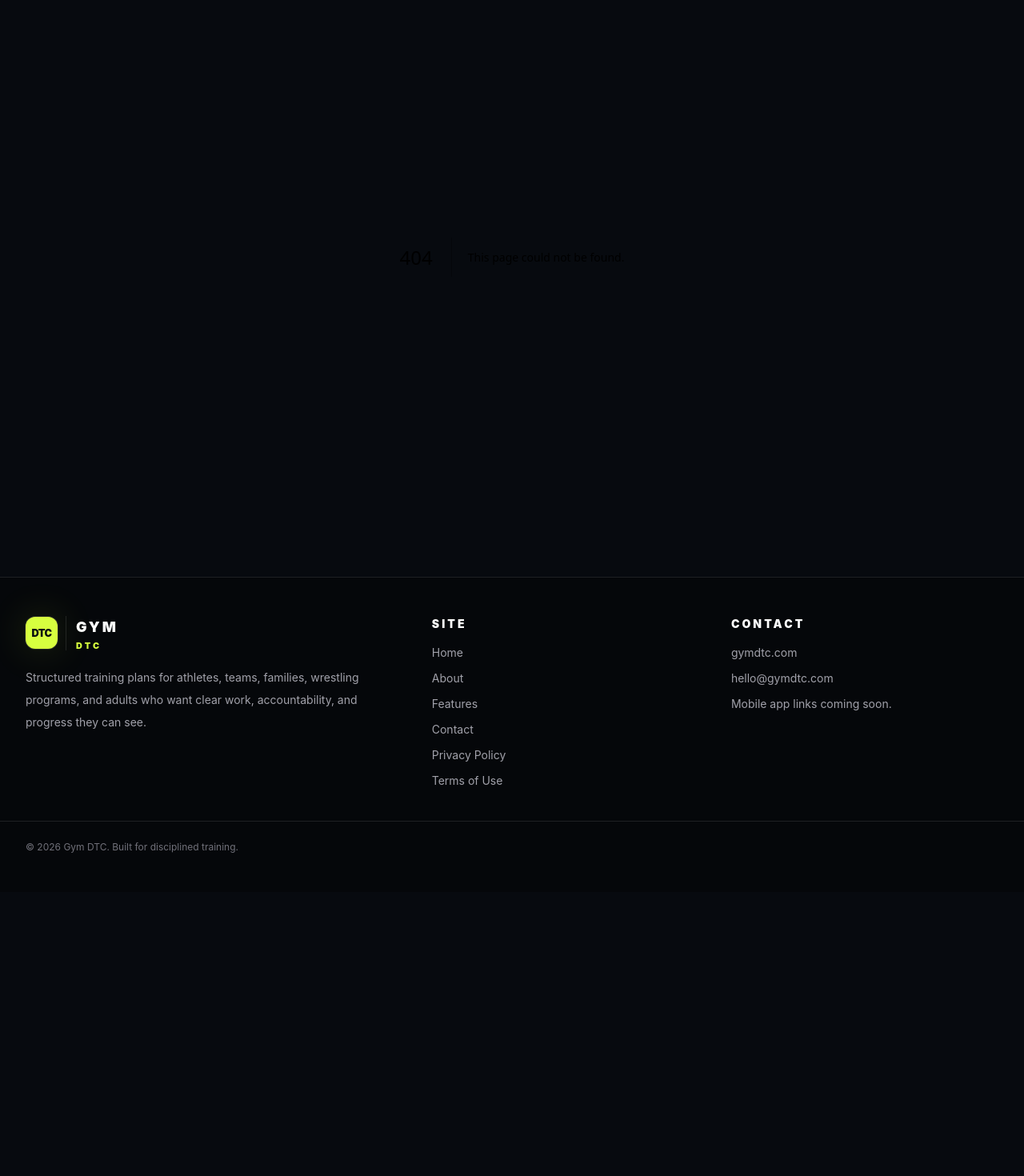
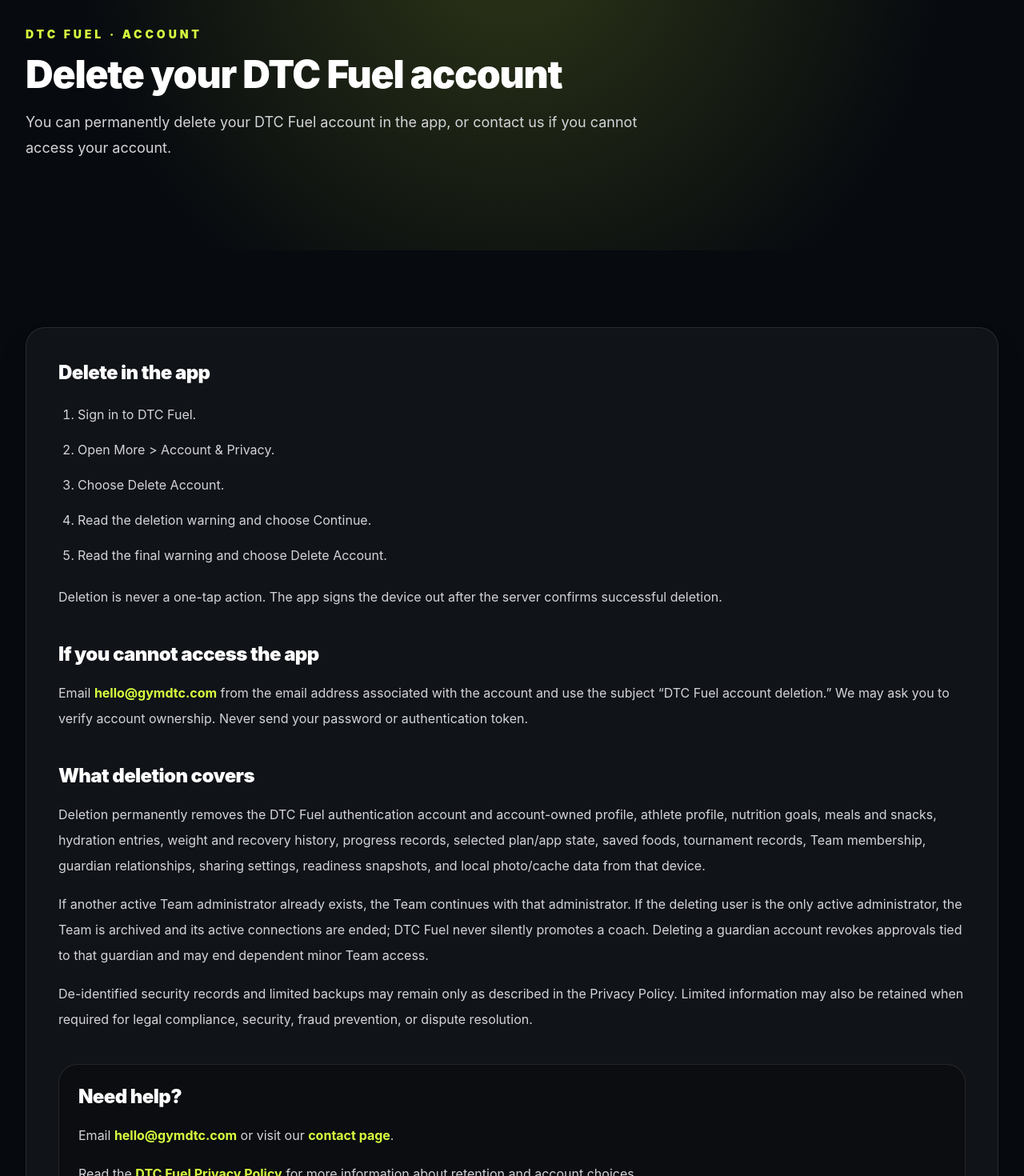
Before and after one commit to nathanbeckernb-cloud/gymdtc-web, a Next.js app: page /account-deletion in a window 1280 px wide. Before the commit this address had no page. Shown: the part 160-1630 px from the top of the page at 80% size. Before the commit the page ends 1275 px from the top, so only its background shows below. Built offline with nearby package versions, Linux system fonts and the light colour scheme.

Commit message:
Publish DTC Fuel account deletion instructions

```diff
--- /dev/null
+++ b/src/app/account-deletion/page.tsx
@@ -0,0 +1,75 @@
+import type { Metadata } from "next";
+import { Card } from "@/components/card";
+import { Container } from "@/components/container";
+import { SectionHeading } from "@/components/section-heading";
+
+export const metadata: Metadata = {
+  title: "Delete a DTC Fuel Account",
+  description: "Instructions for deleting a DTC Fuel account and associated data.",
+};
+
+export default function AccountDeletionPage() {
+  return (
+    <>
+      <section className="bg-radial-volt py-20 sm:py-28">
+        <Container>
+          <SectionHeading
+            eyebrow="DTC Fuel · Account"
+            title="Delete your DTC Fuel account"
+            description="You can permanently delete your DTC Fuel account in the app, or contact us if you cannot access your account."
+          />
+        </Container>
+      </section>
+
+      <section className="py-16 sm:py-24">
+        <Container className="max-w-4xl">
+          <Card className="p-6 sm:p-8 lg:p-10">
+            <div className="space-y-10 text-zinc-300">
+              <section>
+                <h2 className="text-2xl font-black tracking-tight text-white">Delete in the app</h2>
+                <ol className="mt-5 list-decimal space-y-3 pl-6 leading-8">
+                  <li>Sign in to DTC Fuel.</li>
+                  <li>Open More &gt; Account &amp; Privacy.</li>
+                  <li>Choose Delete Account.</li>
+                  <li>Read the deletion warning and choose Continue.</li>
+                  <li>Read the final warning and choose Delete Account.</li>
+                </ol>
+                <p className="mt-5 leading-8">Deletion is never a one-tap action. The app signs the device out after the server confirms successful deletion.</p>
+              </section>
+
+              <section>
+                <h2 className="text-2xl font-black tracking-tight text-white">If you cannot access the app</h2>
+                <p className="mt-4 leading-8">
+                  Email <a className="font-bold text-volt hover:text-white" href="mailto:hello@gymdtc.com?subject=DTC%20Fuel%20account%20deletion">hello@gymdtc.com</a> from the email address associated with the account and use the subject “DTC Fuel account deletion.” We may ask you to verify account ownership. Never send your password or authentication token.
+                </p>
+              </section>
+
+              <section>
+                <h2 className="text-2xl font-black tracking-tight text-white">What deletion covers</h2>
+                <p className="mt-4 leading-8">
+                  Deletion permanently removes the DTC Fuel authentication account and account-owned profile, athlete profile, nutrition goals, meals and snacks, hydration entries, weight and recovery history, progress records, selected plan/app state, saved foods, tournament records, Team membership, guardian relationships, sharing settings, readiness snapshots, and local photo/cache data from that device.
+                </p>
+                <p className="mt-4 leading-8">
+                  If another active Team administrator already exists, the Team continues with that administrator. If the deleting user is the only active administrator, the Team is archived and its active connections are ended; DTC Fuel never silently promotes a coach. Deleting a guardian account revokes approvals tied to that guardian and may end dependent minor Team access.
+                </p>
+                <p className="mt-4 leading-8">
+                  De-identified security records and limited backups may remain only as described in the Privacy Policy. Limited information may also be retained when required for legal compliance, security, fraud prevention, or dispute resolution.
+                </p>
+              </section>
+
+              <section className="rounded-3xl border border-white/10 bg-black/30 p-5 sm:p-6">
+                <h2 className="text-2xl font-black tracking-tight text-white">Need help?</h2>
+                <p className="mt-4 leading-8">
+                  Email <a className="font-bold text-volt hover:text-white" href="mailto:hello@gymdtc.com">hello@gymdtc.com</a> or visit our <a className="font-bold text-volt hover:text-white" href="/contact">contact page</a>.
+                </p>
+                <p className="mt-4 leading-8">
+                  Read the <a className="font-bold text-volt hover:text-white" href="/privacy">DTC Fuel Privacy Policy</a> for more information about retention and account choices.
+                </p>
+              </section>
+            </div>
+          </Card>
+        </Container>
+      </section>
+    </>
+  );
+}
```
